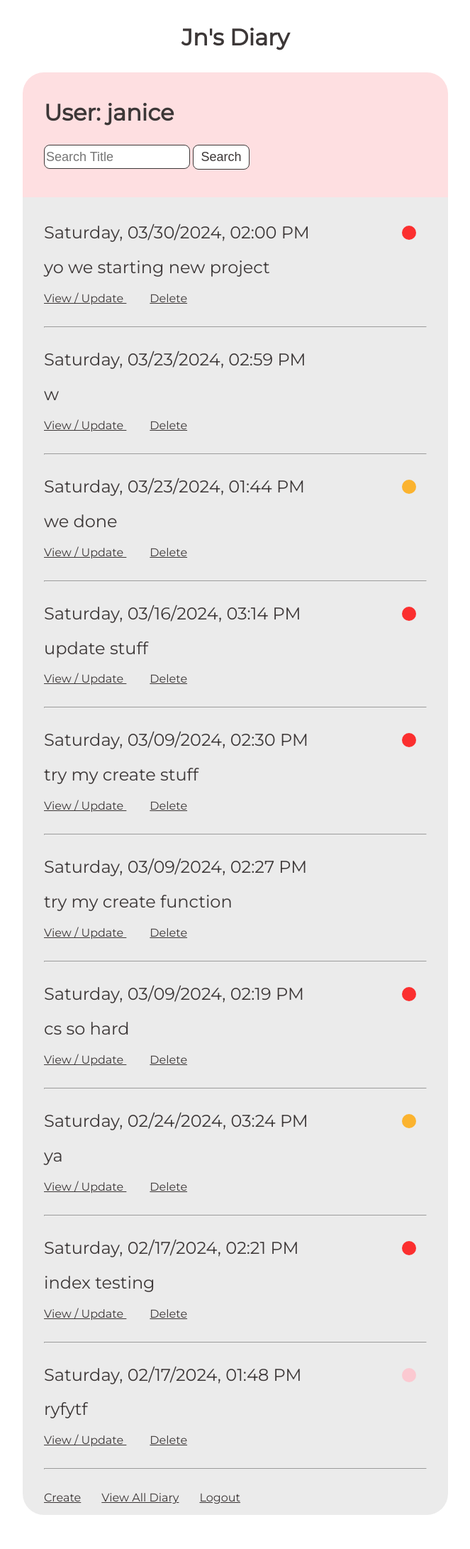
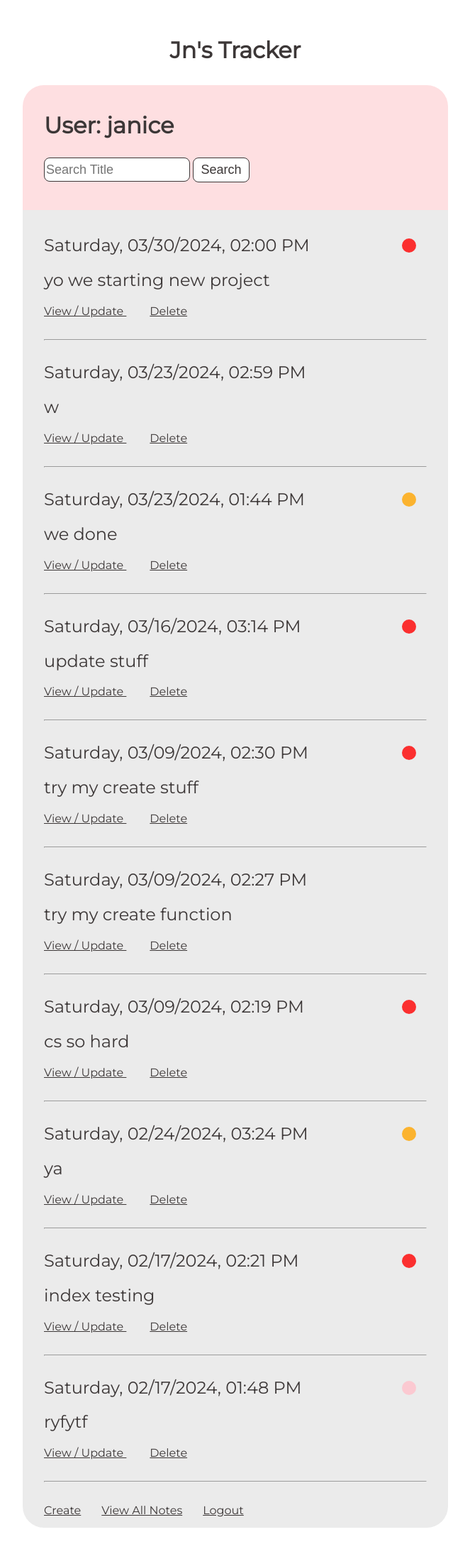
Before and after one commit to jnmasterjn/jsx_dev-multi-small-projects-, a Django app: page /index/ in a window 1280 px wide. Shown: the whole page at 71% size, without its empty margins (308-971 px from the left). Before the commit the page ends 2135 px from the top, so only its background shows below. Run offline with Django 4.2, Linux system fonts and the light colour scheme; a user stored in the database is signed in; data comes from the database, SQL or seed files in the repository; both versions use the stored data as it was after the commit; some libraries are stand-ins or nearby versions.

Commit message:
update name

```diff
--- a/projects/diary/Diary/main/static/main/style.css
+++ b/projects/diary/Diary/main/static/main/style.css
@@ -1,7 +1,7 @@
 
 .nav-container{
     margin: 10px auto;
-    padding-top: 2px;
+    padding-top: 20px;
     max-width: 600px;
     /* 配上margin auto 所以會幫你擠到中間 */
     text-align: center;
--- a/projects/diary/Diary/main/templates/main/create.html
+++ b/projects/diary/Diary/main/templates/main/create.html
@@ -9,7 +9,7 @@
 
     <body>
         <div class="nav-container">
-            <h1> Jn's Diary </h1>
+            <h1> Jn's Tracker </h1>
         </div>
 
     <div class="main-container">
@@ -17,7 +17,7 @@
             <h1>
                 User. {{request.user.username}}
             </h1>
-            <h2> Create New Diary </h2>
+            <h2> Create New Note </h2>
         </div>
 
 
--- a/projects/diary/Diary/main/templates/main/delete.html
+++ b/projects/diary/Diary/main/templates/main/delete.html
@@ -10,7 +10,7 @@
 
     <body>
         <div class="nav-container">
-            <h1> Jn's Diary</h1>
+            <h1> Jn's Tracker</h1>
         </div>
 
     <div class="main-container">
@@ -18,7 +18,7 @@
             <h1>
                 User. {{request.user.username}}
             </h1>
-            <h2> Delete Diary </h2>
+            <h2> Delete </h2>
         </div>
 
 
--- a/projects/diary/Diary/main/templates/main/index.html
+++ b/projects/diary/Diary/main/templates/main/index.html
@@ -6,13 +6,13 @@
     <link href="{% static 'main/style.css' %}" rel="stylesheet">
     <link href="https://fonts.googleapis.com/css2?family=Montserrat&display=swap" rel="stylesheet">
     <meta charset="UTF-8">
-    <title>Diary-Home</title>
+    <title>Home</title>
 </head>
 
 <body>
     <div class="nav-container">
         <h1>
-            Jn's Diary
+            Jn's Tracker
         </h1>
     </div>
 
@@ -51,14 +51,14 @@
 
             {% empty %}
             <h2>
-                No Diary Found..
+                No Notes Found..
             </h2>
 
             {% endfor %}
 
             <!-- 顯示所有link -->
             <a href ="{% url 'main:create' %}"> Create</a>
-            <a href ="{% url 'main:index' %}"> View All Diary</a>
+            <a href ="{% url 'main:index' %}"> View All Notes</a>
             <!-- url只有django看得懂 會把網址寫成html然後回傳 -->
             <a href ="{% url 'main:signout' %}"> Logout</a>
         </div>
--- a/projects/diary/Diary/main/templates/main/signin.html
+++ b/projects/diary/Diary/main/templates/main/signin.html
@@ -11,7 +11,7 @@
     <body>
         <div>
             <h1 class="nav-container">
-                Jn's Diary
+                Jn's Tracker
             </h1>
         </div>
 
--- a/projects/diary/Diary/main/templates/main/signup.html
+++ b/projects/diary/Diary/main/templates/main/signup.html
@@ -13,7 +13,7 @@
     <body>
         <div>
             <h1 class="nav-container">
-                Jn's Diary
+                Jn's Tracker
             </h1>
         </div>
 
--- a/projects/diary/Diary/main/templates/main/update.html
+++ b/projects/diary/Diary/main/templates/main/update.html
@@ -10,7 +10,7 @@
 
     <body>
         <div class="nav-container">
-            <h1> Jn's Diary</h1>
+            <h1> Jn's Tracker</h1>
         </div>
 
     <div class="main-container">
@@ -18,7 +18,7 @@
             <h1>
                 User. {{request.user.username}}
             </h1>
-            <h2> View / Update Diary </h2>
+            <h2> View / Update </h2>
         </div>
 
 
```
Also changed, not shown: projects/diary/Diary/db.sqlite3, 1 other file.
